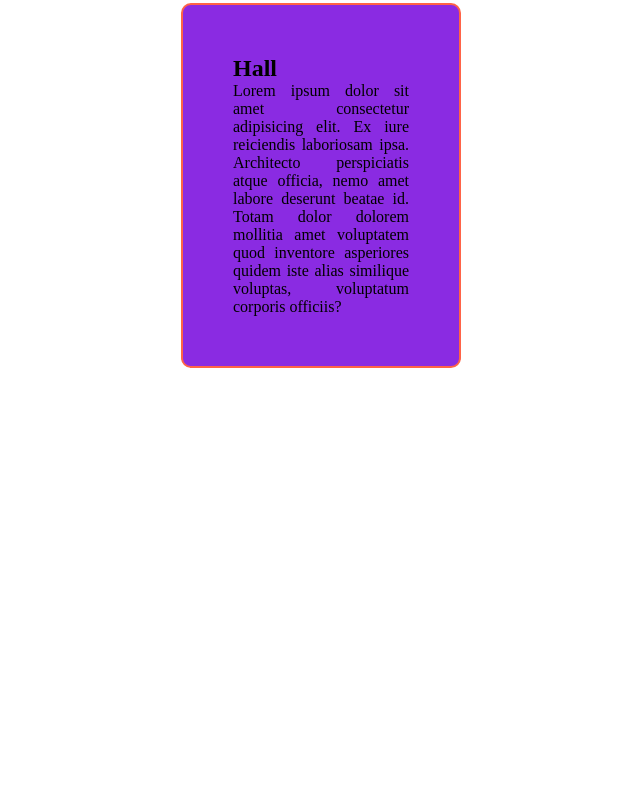
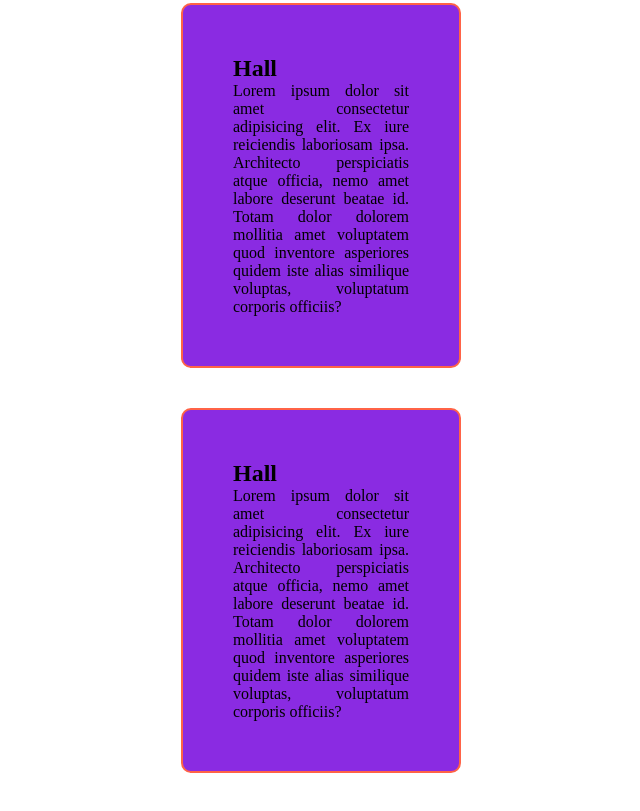
Before and after one commit to mdiqbalkhan/my-first-github-repo, a plain HTML site: page index.html in a window 1280 px wide. Shown: the part 911-1722 px from the top of the page, without its empty margins (319-959 px from the left). Before the commit the page ends 1319 px from the top, so only its background shows below. Drawn offline with Linux system fonts and the light colour scheme.

Commit message:
my-first-github-repo

```diff
--- a/index.html
+++ b/index.html
@@ -42,6 +42,11 @@
 
         <p>Lorem ipsum dolor sit amet consectetur adipisicing elit. Ex iure reiciendis laboriosam ipsa. Architecto perspiciatis atque officia, nemo amet labore deserunt beatae id. Totam dolor dolorem mollitia amet voluptatem quod inventore asperiores quidem iste alias similique voluptas, voluptatum corporis officiis?</p>
     </div>
+    <div class="iqbal">
+        <h2>Hall </h2>
+
+        <p>Lorem ipsum dolor sit amet consectetur adipisicing elit. Ex iure reiciendis laboriosam ipsa. Architecto perspiciatis atque officia, nemo amet labore deserunt beatae id. Totam dolor dolorem mollitia amet voluptatem quod inventore asperiores quidem iste alias similique voluptas, voluptatum corporis officiis?</p>
+    </div>
 
 
 
```
